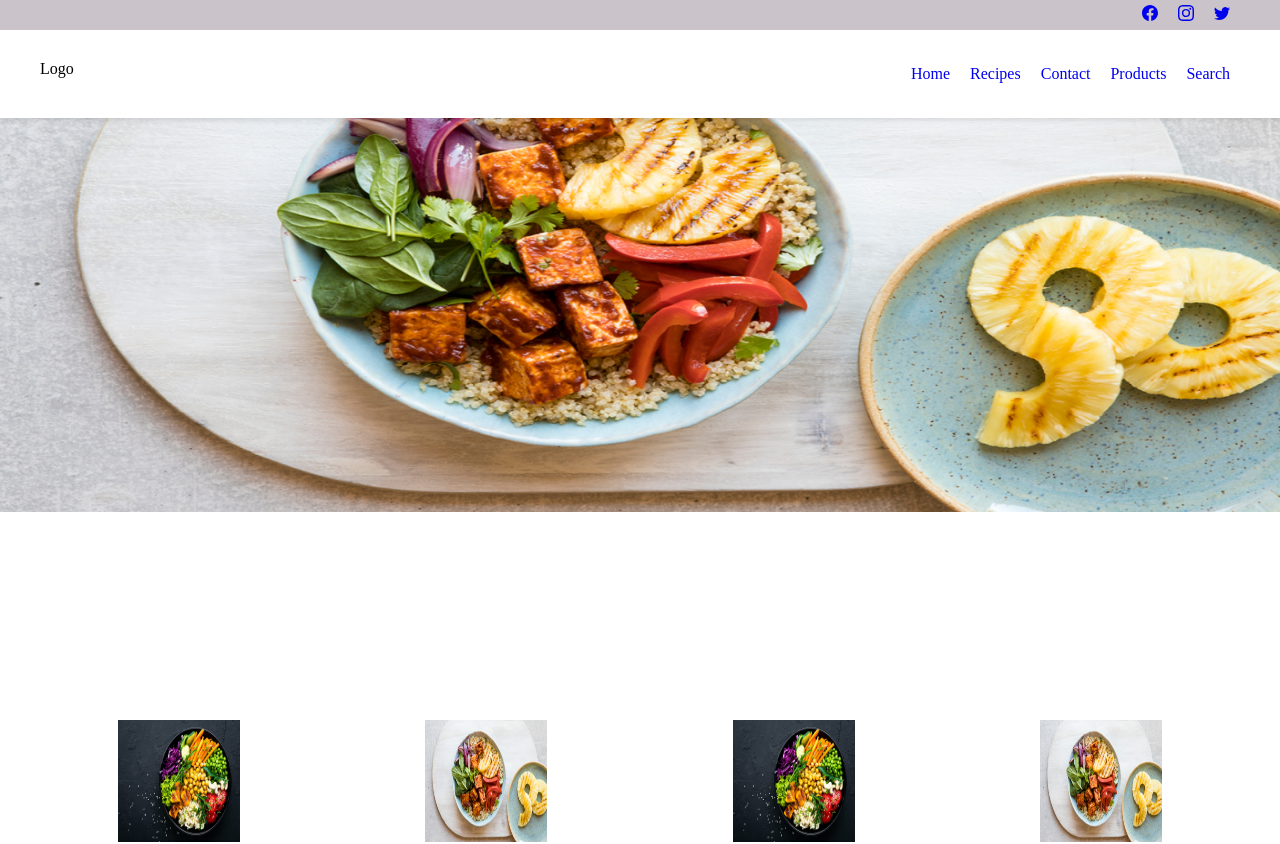
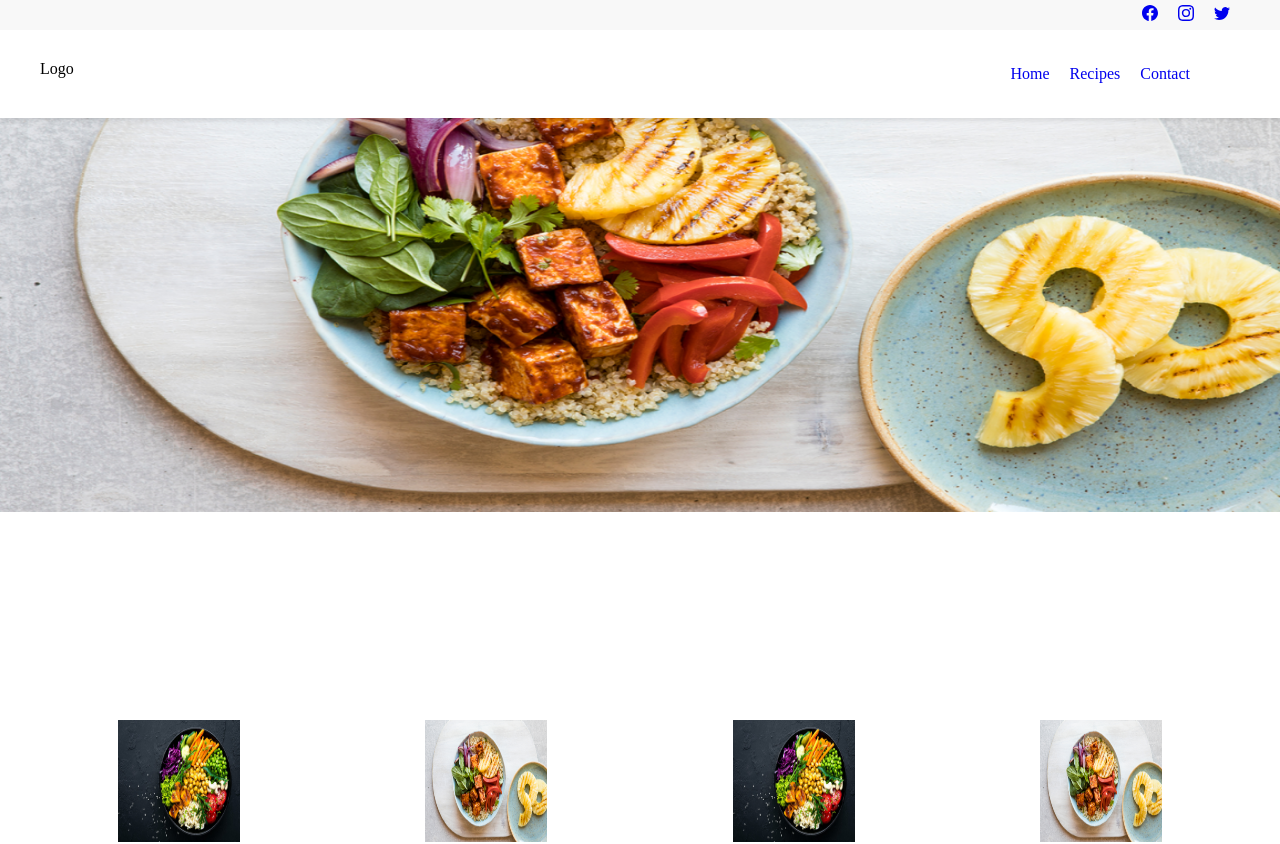
Before and after one commit to ChrisDietrich405/emily-website-next, a Next.js app: page / in a window 1280 px wide. Shown: the top 844 px of the page. Built offline with nearby package versions, Linux system fonts and the light colour scheme.

Commit message:
added routes

```diff
--- /dev/null
+++ b/components/Header/index.js
@@ -0,0 +1,66 @@
+import React, { useState } from "react";
+import Link from "next/link";
+import { BsFacebook, BsInstagram, BsTwitter } from "react-icons/bs";
+import SocialIcons from "../SocialIcons";
+
+import styles from "./styles.module.css";
+
+const Header = () => {
+  return (
+    <header className={styles.header}>
+      <div className={styles.social_icons}>
+        <div className={styles.inner}>
+          <SocialIcons />
+        </div>
+      </div>
+      <div className={styles.header_content}>
+        <div className={styles.inner}>
+          <div className={styles.logo}>Logo</div>
+          <div className={styles.nav_menu}>
+            <ul>
+              <li className="header-list-item">
+                <Link href="/">
+                  <a>Home</a>
+                </Link>
+                {/* <Link to="/">Home</Link> */}
+              </li>
+              <li className="header-list-item">
+                <Link href="/recipes">
+                  <a>Recipes</a>
+                </Link>
+                {/* <Link to="/recipes">Recipes</Link> */}
+              </li>
+              <li className="header-list-item">
+                <Link href="/contact">
+                  <a>Contact</a>
+                </Link>
+                {/* <Link to="/contact">Contact</Link> */}
+              </li>
+              <li className="header-list-item">
+                {/* <Link to="/services">
+                  Services{" "}
+                  <div className={styles.dropdown_content}>
+                    <Link>stuff</Link>
+                    <Link>some other stuff</Link>
+                    <Link>more stuff</Link>
+                  </div>
+                </Link> */}
+              </li>
+              <li className="header-list-item">
+                {/* <Link to="/blogs">
+                  Blogs{" "}
+                  <div className={styles.dropdown_content}>
+                    <Link>stuff</Link>
+                    <Link>some other stuff</Link>
+                  </div>
+                </Link> */}
+              </li>
+            </ul>
+          </div>
+        </div>
+      </div>
+    </header>
+  );
+};
+
+export default Header;
--- a/components/Navbar/styles.module.css
+++ b/components/Header/styles.module.css
@@ -1,3 +1,7 @@
+.header-list-item {
+  list-style: none;
+}
+
 .header {
   box-shadow: 0 2px 5px 0px rgba(0, 0, 0, 0.1);
   position: fixed;
@@ -13,7 +17,7 @@
 }
 
 .social_icons {
-  background: rgb(202, 195, 202);
+  background: #f8f8f8;
 }
 
 .social_icons .inner {
@@ -50,4 +54,30 @@
 
 .nav_menu a {
   text-decoration: none;
+  position: relative;
 }
+
+.dropdown_content {
+  transition: 0.5s;
+  opacity: 0;
+  visibility: hidden;
+  background-color: #fff;
+  box-shadow: 0 5px 8px rgba(0, 0, 0, 0.2);
+  position: absolute;
+}
+
+.nav_menu a:hover > .dropdown_content {
+  opacity: 1;
+  visibility: visible;
+}
+
+.dropdown_content > a {
+  padding: 10px;
+  display: block;
+  transition: 0.5s;
+  white-space: nowrap;
+}
+
+.dropdown_content > a:hover {
+  background-color: var(--secondary);
+}
--- a/components/Layout/index.js
+++ b/components/Layout/index.js
@@ -1,6 +1,6 @@
 import Cards from "../Cards";
 import Footer from "../Footer";
-import Navbar from "../Navbar";
+import Header from "../Header";
 import Slideshow from "../Slideshow";
 
 import styles from "./styles.module.css";
@@ -8,7 +8,7 @@ import styles from "./styles.module.css";
 const Layout = ({ children }) => {
   return (
     <div className={styles.content}>
-      <Navbar />
+      <Header />
       <Slideshow />
       <Cards />
       {children}
--- a/components/Navbar/index.js
+++ /dev/null
@@ -1,85 +0,0 @@
-import Link from "next/link";
-
-import React from "react";
-import { BsFacebook, BsInstagram, BsTwitter } from "react-icons/bs";
-
-import styles from "./styles.module.css";
-
-const Navbar = () => {
-  return (
-    <header className={styles.header}>
-      <div className={styles.social_icons}>
-        <div className={styles.inner}>
-          <ul className={styles.social_icons_list}>
-            <li>
-              <a href="#">
-                <BsFacebook />
-              </a>
-            </li>
-            <li>
-              <a href="#">
-                <BsInstagram />
-              </a>
-            </li>
-            <li>
-              <a href="#">
-                <BsTwitter />
-              </a>
-            </li>
-          </ul>
-        </div>
-      </div>
-      <div className={styles.header_content}>
-        <div className={styles.inner}>
-          <div className={styles.logo}>Logo</div>
-          <div className={styles.nav_menu}>
-            <ul>
-              <li>
-                <Link href="/">
-                  <a>Home</a>
-                </Link>
-              </li>
-              <li>
-                <a href="#">Recipes</a>
-              </li>
-              <li>
-                <a href="#">Contact</a>
-              </li>
-              <li>
-                <Link href="/products">
-                  <a>Products</a>
-                </Link>
-              </li>
-              <li>
-                <a href="#">Search</a>
-              </li>
-            </ul>
-          </div>
-        </div>
-      </div>
-    </header>
-  );
-};
-
-export default Navbar;
-
-// const Navbar = () => {
-//   return (
-//     <nav>
-//       <div className="logo">
-//         <h1>Logo</h1>
-//       </div>
-//       <Link href="/">
-//         <a>Home</a>
-//       </Link>
-//       <Link href="/about">
-//         <a>About</a>
-//       </Link>
-//       <Link href="/products">
-//         <a>Products</a>
-//       </Link>
-//     </nav>
-//   );
-// };
-
-// export default Navbar;
--- /dev/null
+++ b/components/SocialIcons/index.js
@@ -0,0 +1,27 @@
+import { BsFacebook, BsInstagram, BsTwitter } from "react-icons/bs";
+
+import styles from "./styles.module.css";
+
+const SocialIcons = () => {
+  return (
+    <ul className={styles.social_icons_list}>
+      <li>
+        <a href="#">
+          <BsFacebook />
+        </a>
+      </li>
+      <li>
+        <a href="#">
+          <BsInstagram />
+        </a>
+      </li>
+      <li>
+        <a href="#">
+          <BsTwitter />
+        </a>
+      </li>
+    </ul>
+  );
+};
+
+export default SocialIcons;
--- /dev/null
+++ b/components/SocialIcons/styles.module.css
@@ -0,0 +1,11 @@
+.social_icons_list {
+  display: flex;
+}
+
+.social_icons_list li {
+  padding: 5px 10px;
+}
+
+.social_icons_list a {
+  text-decoration: none;
+}
--- a/pages/index.js
+++ b/pages/index.js
@@ -1,6 +1,6 @@
 import Head from "next/head";
 import Footer from "../components/Footer";
-import Navbar from "../components/Navbar";
+import Header from "../components/Header";
 import styles from "../styles/Home.module.css";
 
 export default function Home() {
```
